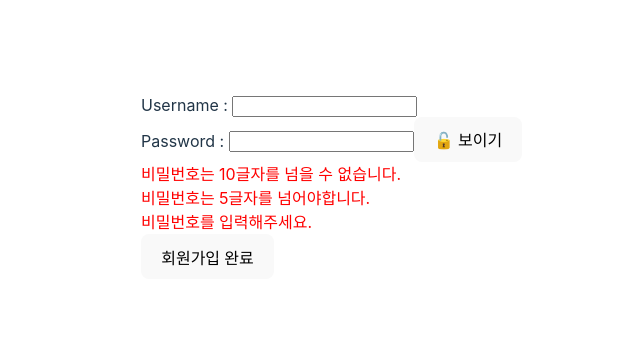
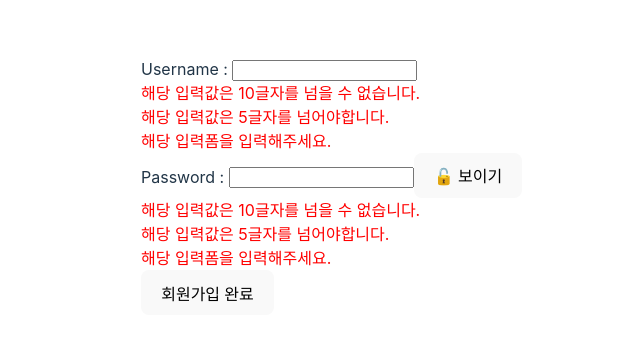
Before and after one commit to aaronryu/react-tutorial, a React (Vite) app: page / in a window 1280 px wide. Shown: the part 214-554 px from the top of the page, without its empty margins (299-939 px from the left). Built offline with nearby package versions, Linux system fonts and the light colour scheme.

Commit message:
실습 12-10: 아이디 입력 컴포넌트에서 앞서 만든 Custom Hook 적용

```diff
--- a/src/App.jsx
+++ b/src/App.jsx
@@ -2,10 +2,13 @@ import { useRef, useState } from 'react'
 import '@/App.css'
 import { produce } from 'immer'
 
-function UsernameInput({ reference }) {
+function UsernameInput({ reference, error, validate }) {
   return (
     <div>
-      Username : <input ref={reference} />
+      Username : <input ref={reference} onChange={(e) => validate(e.target.value)} />
+      <div style={{ color: 'red' }}>{error.maximum}</div>
+      <div style={{ color: 'red' }}>{error.minimum}</div>
+      <div style={{ color: 'red' }}>{error.required}</div>
     </div>
   )
 }
@@ -52,15 +55,15 @@ function useSingularForm() {
   }
 
   const error = {}
-  if (valid.maximum === false) error.maximum = '비밀번호는 10글자를 넘을 수 없습니다.'
-  if (valid.minimum === false) error.minimum = '비밀번호는 5글자를 넘어야합니다.'
-  if (valid.required === false) error.required = '비밀번호를 입력해주세요.'
+  if (valid.maximum === false) error.maximum = '해당 입력값은 10글자를 넘을 수 없습니다.'
+  if (valid.minimum === false) error.minimum = '해당 입력값은 5글자를 넘어야합니다.'
+  if (valid.required === false) error.required = '해당 입력폼을 입력해주세요.'
 
   return { ref, validate, error }
 }
 
 function App() {
-  const usernameRef = useRef(null)
+  const { ref: usernameRef, validate: usernameValidate, error: usernameError } = useSingularForm()
   const { ref: passwordRef, validate: passwordValidate, error: passwordError } = useSingularForm()
 
   function registration() {
@@ -68,13 +71,14 @@ function App() {
       username: usernameRef.current?.value,
       password: passwordRef.current?.value,
     }
+    usernameValidate(request.username)
     passwordValidate(request.password)
     console.log(request)
   }
 
   return (
     <section style={{ textAlign: 'start', width: 400 }}>
-      <UsernameInput reference={usernameRef} />
+      <UsernameInput reference={usernameRef} error={usernameError} validate={usernameValidate} />
       <PasswordInput reference={passwordRef} error={passwordError} validate={passwordValidate} />
       <button onClick={registration}>회원가입 완료</button>
     </section>
```
